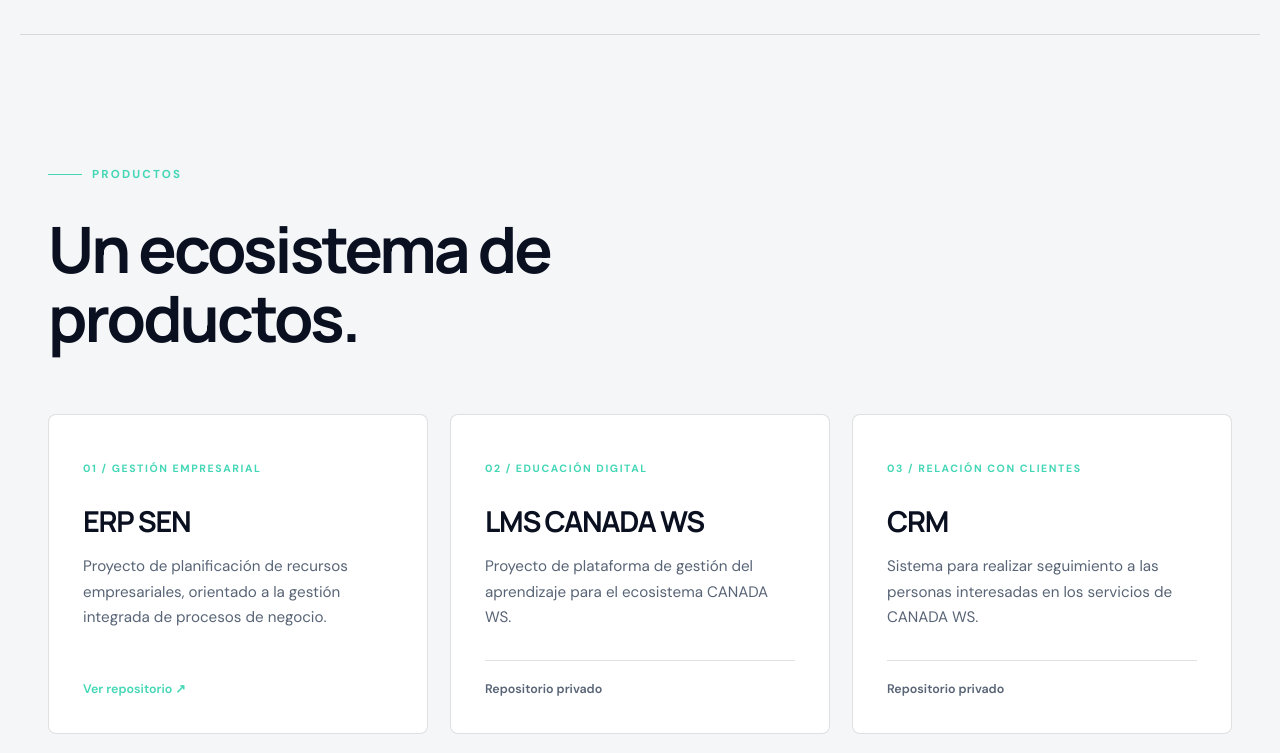
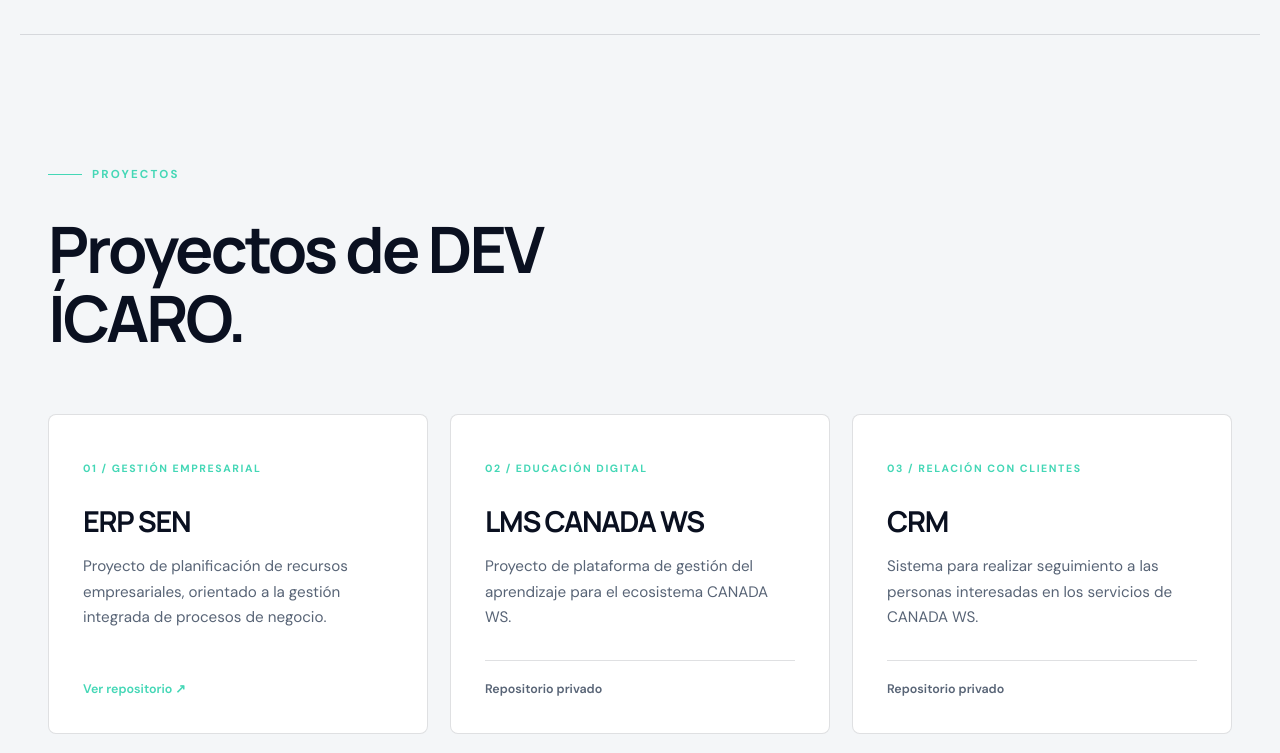
Before and after one commit to joseortiz1080/joseortiz1080.github.io, a plain HTML site: page index.html in a window 1280 px wide. Shown: the part 2000-2753 px from the top of the page. Drawn offline with Linux system fonts and the light colour scheme.

Commit message:
fix: name portfolio section Proyectos

```diff
--- a/index.html
+++ b/index.html
@@ -20,7 +20,7 @@
     </a>
     <nav aria-label="Navegación principal">
       <a href="#enfoque">Enfoque</a>
-      <a href="#proyectos">Productos</a>
+      <a href="#proyectos">Proyectos</a>
       <a href="#contacto">Contacto</a>
     </nav>
     <button class="theme-toggle" type="button" aria-label="Cambiar tema" title="Cambiar tema">
@@ -90,8 +90,8 @@
 
     <section class="projects section" id="proyectos">
       <div class="section-heading reveal">
-        <p class="eyebrow"><span></span> Productos</p>
-        <h2>Un ecosistema de productos.</h2>
+        <p class="eyebrow"><span></span> Proyectos</p>
+        <h2>Proyectos de DEV ÍCARO.</h2>
       </div>
       <div class="product-grid">
         <article class="product-card"><p class="project-label">01 / Gestión empresarial</p><h3>ERP SEN</h3><p>Proyecto de planificación de recursos empresariales, orientado a la gestión integrada de procesos de negocio.</p><a href="https://github.com/joseortiz1080/erp_sen" target="_blank" rel="noreferrer">Ver repositorio ↗</a></article>
```
